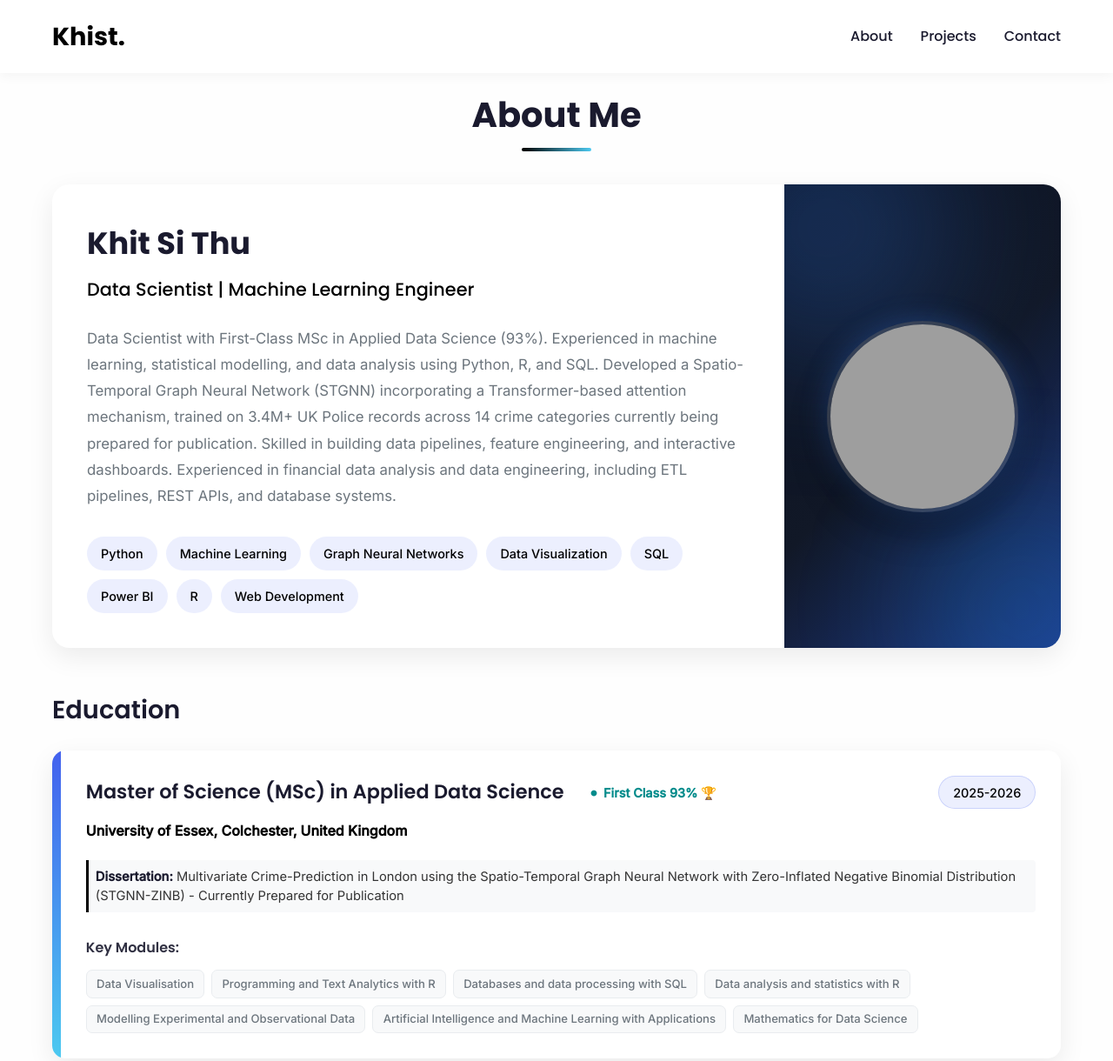
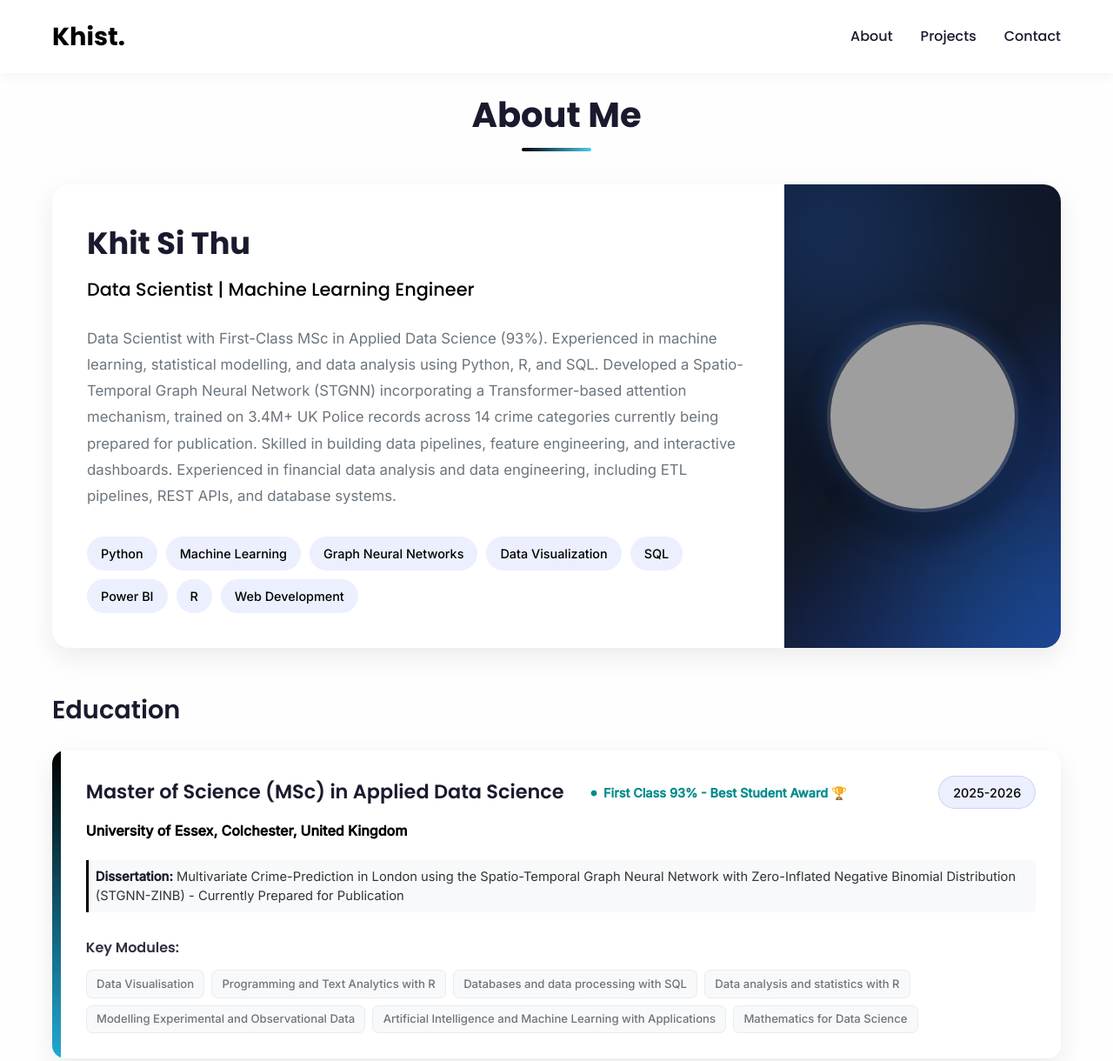
Before and after one commit to Khit04/khist.github.io, a plain HTML site: page index.html in a window 1280 px wide. Shown: the top 1220 px of the page at 87% size. Drawn offline with Linux system fonts and the light colour scheme; grey boxes are pictures that could not be loaded.

Commit message:
Update Color

```diff
--- a/index.html
+++ b/index.html
@@ -78,8 +78,10 @@
             <div class="projects-grid">
                 <!-- Dynamic project cards will be inserted here by JavaScript -->
             </div>
+        </section>
 
-            <!-- Languages -->
+        <section>
+             <!-- Languages -->
             <h2 class="subsection-title">Languages</h2>
             <div class="languages-container">
                 <!-- Dynamic content will be inserted here by JavaScript -->
--- a/script.js
+++ b/script.js
@@ -59,7 +59,7 @@ const educationData = [
         title: "Master of Science (MSc) in Applied Data Science",
         period: "2025-2026",
         institution: "University of Essex, Colchester, United Kingdom",
-        achievement: "First Class 93% 🏆",
+        achievement: "First Class 93% - Best Student Award 🏆 ",
         achievementType: "honors",
         modules: [
             "Data Visualisation",
@@ -71,7 +71,7 @@ const educationData = [
             "Mathematics for Data Science"
         ],
         dissertation: "Multivariate Crime-Prediction in London using the Spatio-Temporal Graph Neural Network with Zero-Inflated Negative Binomial Distribution (STGNN-ZINB) - Currently Prepared for Publication",
-        color: "linear-gradient(to bottom, #4361ee, #4cc9f0)"
+        color: "linear-gradient(to bottom, #000000, #20a9d3)"
     },
     {
         title: "Bachelor of Science (Hons) in Computer Networks",
@@ -88,7 +88,7 @@ const educationData = [
             "User Experience Design"
         ],
         dissertation: null,
-        color: "linear-gradient(to bottom, #4361ee, #3f37c9)"
+        color: "linear-gradient(to bottom, #20a9d3, #000000)"
     },
     {
         title: "Higher Diploma in Infrastructure & Networks",
@@ -105,7 +105,7 @@ const educationData = [
             "Virtualization"
         ],
         dissertation: null,
-        color: "linear-gradient(to bottom, #4cc9f0, #3f37c9)"
+        color: "linear-gradient(to bottom, #000000,  #20a9d3)"
     },
     {
         title: "Finished 2nd Year in Computer Science & Networking",
@@ -122,7 +122,7 @@ const educationData = [
             "Communication Skills"
         ],
         dissertation: null,
-        color: "linear-gradient(to bottom, #4361ee, #f72585)"
+        color: "linear-gradient(to bottom, #20a9d3, #000000)"
     },
     {
         title: "High School Education",
@@ -133,7 +133,7 @@ const educationData = [
         modules: null,
         details: "Five Distinctions: Myanmar, Mathematics, Physics, Chemistry, Biology",
         dissertation: null,
-        color: "linear-gradient(to bottom, #f72585, #4361ee)"
+        color: "linear-gradient(to bottom, #000000, #20a9d3)"
     }
 ];
 
```
